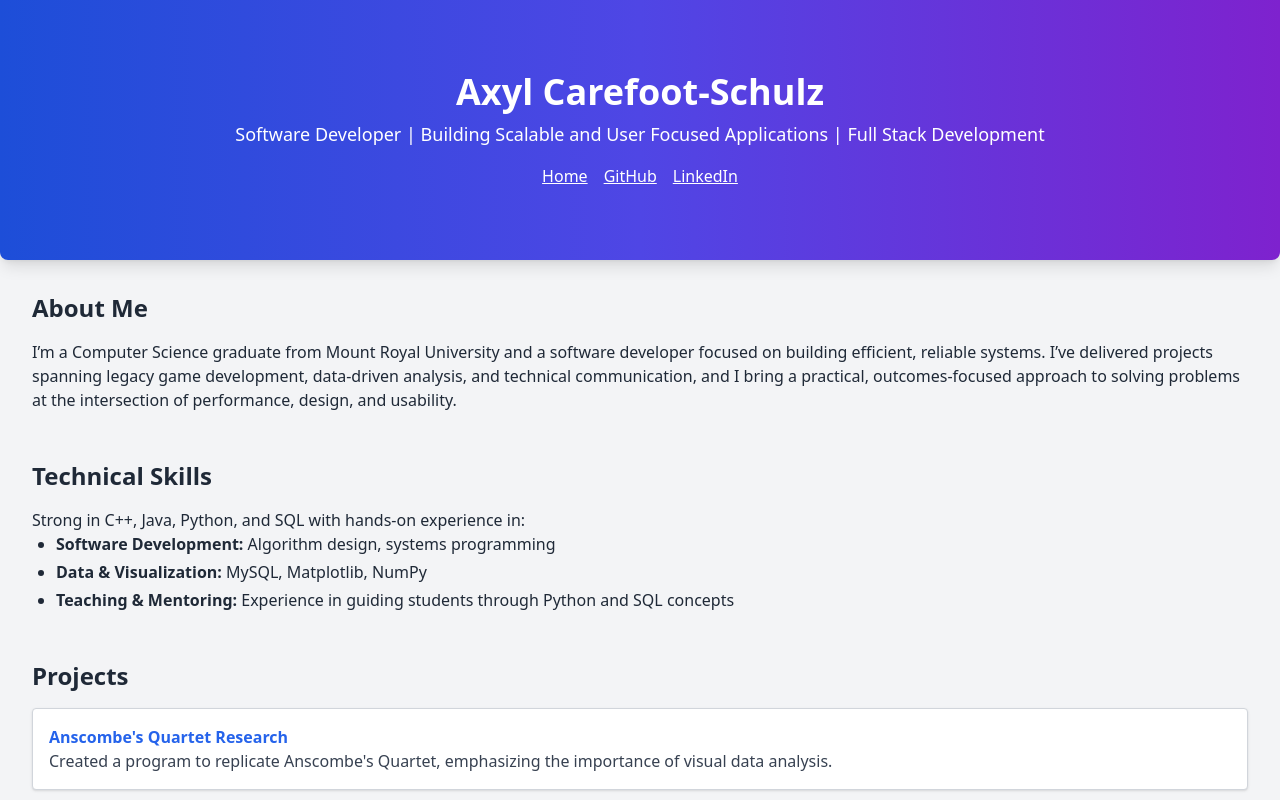
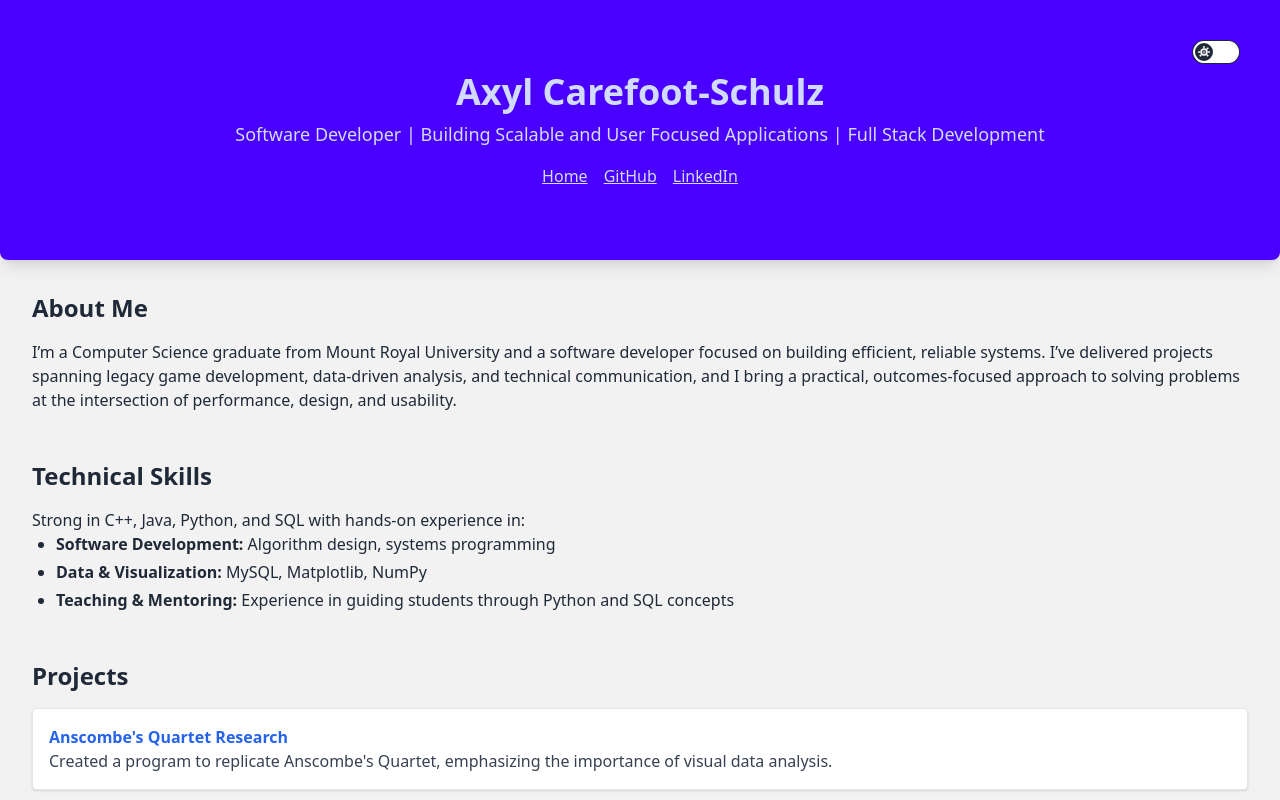
Before and after one commit to axyl-casc/axyl-casc.github.io, a React (Vite) app: page / in a window 1280 px wide. Shown: the top 800 px of the page. Built offline with nearby package versions, Linux system fonts and the light colour scheme.

Commit message:
Add DaisyUI light/dark theme controller

```diff
--- a/src/App.tsx
+++ b/src/App.tsx
@@ -1,13 +1,24 @@
+import { useEffect, useState } from 'react';
 import { Layout } from './layouts/Layout';
 import { HomePage } from './pages/HomePage';
 import { OtherProjectsPage } from './pages/OtherProjectsPage';
 
 function App() {
+  const [theme, setTheme] = useState<'light' | 'dark'>(() => {
+    const stored = localStorage.getItem('theme');
+    return stored === 'dark' ? 'dark' : 'light';
+  });
+
+  useEffect(() => {
+    document.documentElement.setAttribute('data-theme', theme);
+    localStorage.setItem('theme', theme);
+  }, [theme]);
+
   const isOtherProjects = window.location.pathname.includes('other_projects');
 
   if (isOtherProjects) {
     return (
-      <Layout title="Projects" subtitle="Explore my other projects.">
+      <Layout title="Projects" subtitle="Explore my other projects." theme={theme} onThemeChange={setTheme}>
         <OtherProjectsPage />
       </Layout>
     );
@@ -17,6 +28,8 @@ function App() {
     <Layout
       title="Axyl Carefoot-Schulz"
       subtitle="Software Developer | Building Scalable and User Focused Applications | Full Stack Development"
+      theme={theme}
+      onThemeChange={setTheme}
     >
       <HomePage />
     </Layout>
--- a/src/components/Header.tsx
+++ b/src/components/Header.tsx
@@ -1,15 +1,22 @@
+import { ThemeController } from './ThemeController';
+
 type NavLink = { label: string; href: string };
 
 type HeaderProps = {
   title: string;
   subtitle: string;
   links: NavLink[];
+  theme: 'light' | 'dark';
+  onThemeChange: (theme: 'light' | 'dark') => void;
 };
 
-export function Header({ title, subtitle, links }: HeaderProps) {
+export function Header({ title, subtitle, links, theme, onThemeChange }: HeaderProps) {
   return (
     <header className="site-header">
-      <div className="container mx-auto text-center py-10">
+      <div className="container mx-auto text-center py-10 relative">
+        <div className="absolute right-2 top-2">
+          <ThemeController theme={theme} onChange={onThemeChange} />
+        </div>
         <h1 className="text-4xl font-bold">{title}</h1>
         <p className="mt-2 text-lg">{subtitle}</p>
         <nav className="flex justify-center space-x-4 mt-4">
--- /dev/null
+++ b/src/components/ThemeController.tsx
@@ -0,0 +1,36 @@
+type ThemeControllerProps = {
+  theme: 'light' | 'dark';
+  onChange: (theme: 'light' | 'dark') => void;
+};
+
+export function ThemeController({ theme, onChange }: ThemeControllerProps) {
+  return (
+    <label className="cursor-pointer grid place-items-center" aria-label="Theme toggle">
+      <input
+        type="checkbox"
+        value="dark"
+        className="toggle theme-controller bg-base-content col-span-2 col-start-1 row-start-1"
+        checked={theme === 'dark'}
+        onChange={(event) => onChange(event.target.checked ? 'dark' : 'light')}
+      />
+      <svg
+        className="stroke-base-100 fill-base-100 col-start-1 row-start-1"
+        xmlns="http://www.w3.org/2000/svg"
+        width="14"
+        height="14"
+        viewBox="0 0 24 24"
+      >
+        <path d="M5.64,17l-.71.71a1,1,0,0,0,0,1.41,1,1,0,0,0,1.41,0l.71-.71a1,1,0,0,0-1.41-1.41ZM5,12a1,1,0,0,0-1-1H3a1,1,0,0,0,0,2H4A1,1,0,0,0,5,12ZM12,5a1,1,0,0,0,1-1V3a1,1,0,0,0-2,0V4A1,1,0,0,0,12,5Zm5.66,2.34a1,1,0,0,0,.7-.29l.71-.71a1,1,0,1,0-1.41-1.41l-.71.71a1,1,0,0,0,.71,1.7ZM21,11H20a1,1,0,0,0,0,2h1a1,1,0,0,0,0-2Zm-9,2a1,1,0,1,0-1-1A1,1,0,0,0,12,13Zm6.36,4a1,1,0,0,0-1.41,1.41l.71.71a1,1,0,0,0,1.41-1.41ZM12,6a6,6,0,1,0,6,6A6,6,0,0,0,12,6Zm0,10a4,4,0,1,1,4-4A4,4,0,0,1,12,16Z" />
+      </svg>
+      <svg
+        className="stroke-base-100 fill-base-100 col-start-2 row-start-1"
+        xmlns="http://www.w3.org/2000/svg"
+        width="14"
+        height="14"
+        viewBox="0 0 24 24"
+      >
+        <path d="M21.64,13a1,1,0,0,0-1.05-.14,8.05,8.05,0,0,1-3.37.73A8.15,8.15,0,0,1,9.08,5.49a8.59,8.59,0,0,1,.25-2A1,1,0,0,0,8,2.36,10.14,10.14,0,1,0,22,14.05,1,1,0,0,0,21.64,13Zm-9.5,6.69A8.14,8.14,0,0,1,7.08,5.22v.27A10.15,10.15,0,0,0,17.22,15.63a9.79,9.79,0,0,0,2.1-.22A8.11,8.11,0,0,1,12.14,19.73Z" />
+      </svg>
+    </label>
+  );
+}
--- a/src/layouts/Layout.tsx
+++ b/src/layouts/Layout.tsx
@@ -6,6 +6,8 @@ type LayoutProps = {
   title: string;
   subtitle: string;
   children: ReactNode;
+  theme: 'light' | 'dark';
+  onThemeChange: (theme: 'light' | 'dark') => void;
 };
 
 const links = [
@@ -14,10 +16,10 @@ const links = [
   { label: 'LinkedIn', href: 'https://www.linkedin.com/in/axyl-carefoot-schulz-7b3024200/' }
 ];
 
-export function Layout({ title, subtitle, children }: LayoutProps) {
+export function Layout({ title, subtitle, children, theme, onThemeChange }: LayoutProps) {
   return (
-    <div className="bg-gray-100 text-gray-800 font-sans leading-normal tracking-normal min-h-screen flex flex-col">
-      <Header title={title} subtitle={subtitle} links={links} />
+    <div className="bg-base-200 text-base-content font-sans leading-normal tracking-normal min-h-screen flex flex-col">
+      <Header title={title} subtitle={subtitle} links={links} theme={theme} onThemeChange={onThemeChange} />
       {children}
       <Footer />
     </div>
--- a/src/styles/index.css
+++ b/src/styles/index.css
@@ -4,7 +4,7 @@
 
 @layer components {
   .site-header {
-    @apply bg-gradient-to-r from-blue-700 via-indigo-600 to-purple-700 text-white p-8 rounded-b-lg shadow-lg;
+    @apply bg-primary text-primary-content p-8 rounded-b-lg shadow-lg;
   }
 
   .site-main {
@@ -12,10 +12,10 @@
   }
 
   .site-footer {
-    @apply bg-gray-900 text-white p-4 mt-8 text-center;
+    @apply bg-neutral text-neutral-content p-4 mt-8 text-center;
   }
 
   .project-card {
-    @apply block p-4 bg-white rounded border border-gray-300 shadow hover:bg-gray-100 hover:border-blue-600 transform hover:-translate-y-1 hover:shadow-lg transition;
+    @apply block p-4 bg-base-100 rounded border border-base-300 shadow hover:bg-base-200 hover:border-primary transform hover:-translate-y-1 hover:shadow-lg transition;
   }
 }
--- a/tailwind.config.ts
+++ b/tailwind.config.ts
@@ -7,6 +7,6 @@ export default {
   },
   plugins: [require('daisyui')],
   daisyui: {
-    themes: ['light']
+    themes: ['light', 'dark']
   }
 } satisfies Config;
```
